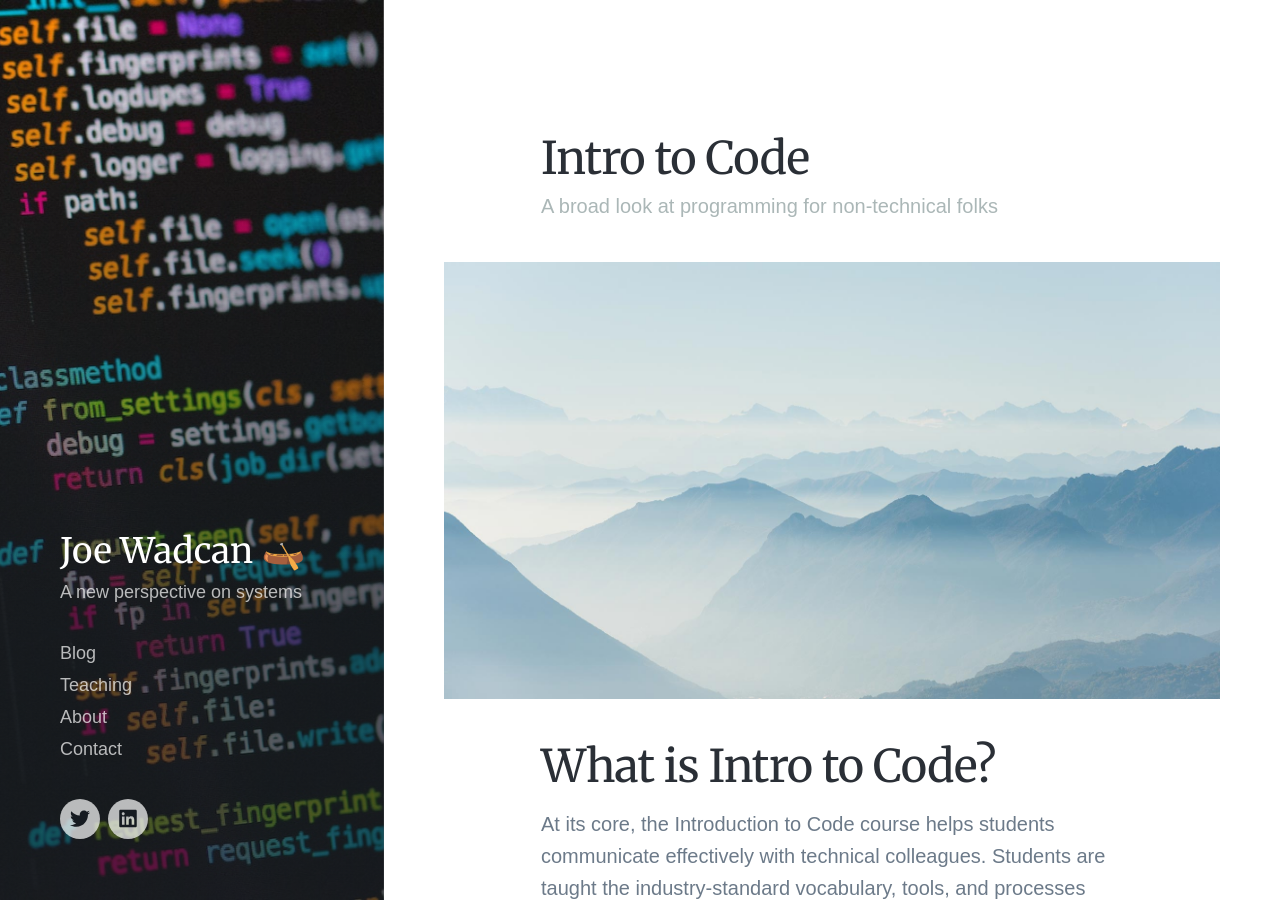
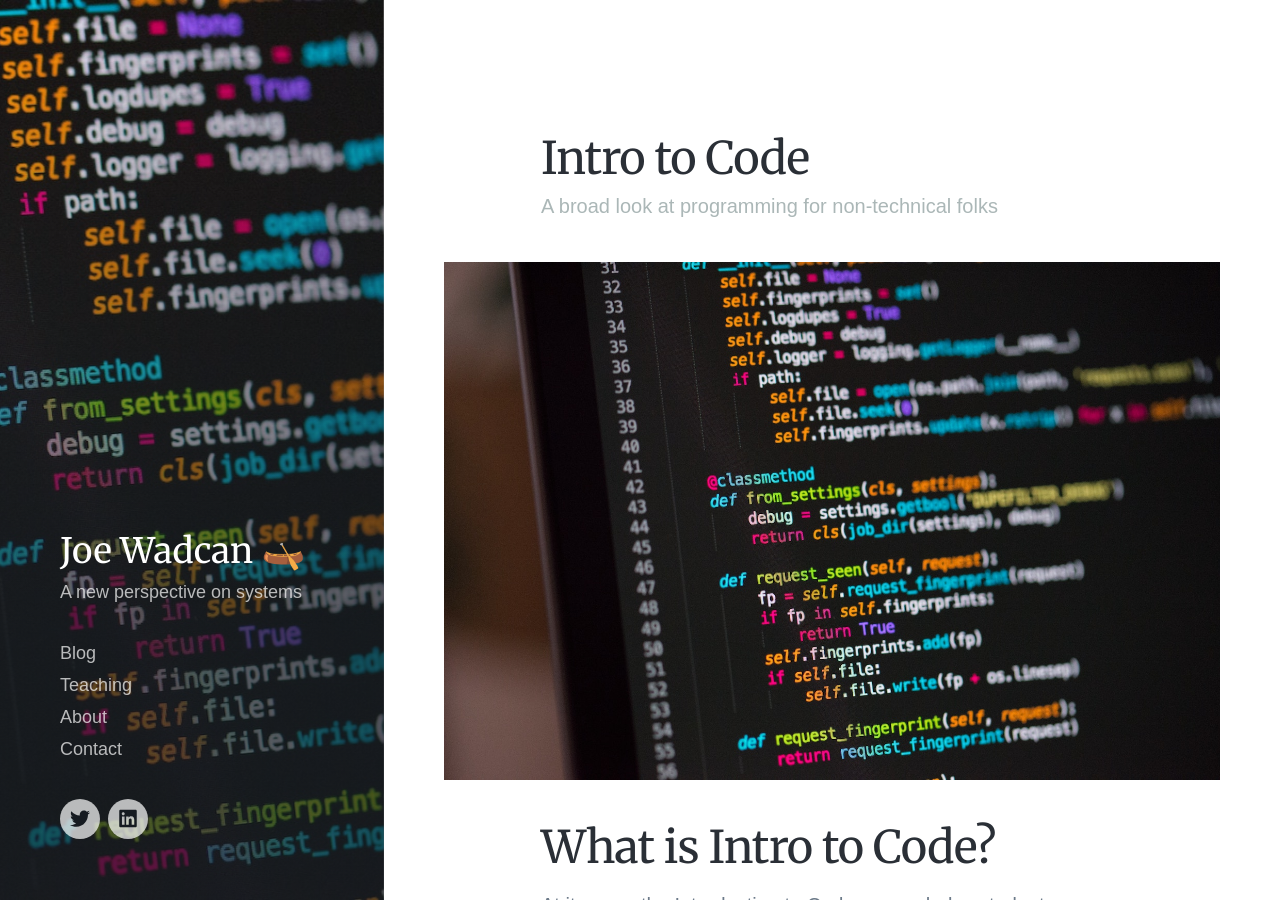
Before and after one commit to joewadcan/joewadcan.github.io, a Jekyll site: the page built from _projects/2019-05-14-intro-to-code.md, in a window 1280 px wide and 900 px high. Built offline with Jekyll 4.4.1, drawn with Linux system fonts in a browser that asks for light colours; nearby versions of some CDN libraries; some web fonts are replaced.

Commit message:
code background edit

```diff
--- a/_projects/2019-05-14-intro-to-code.md
+++ b/_projects/2019-05-14-intro-to-code.md
@@ -5,7 +5,7 @@ date: 2018-06-30 00:00:00
 featured_image: '/images/uploads/code-background.jpg'
 ---
 
-![](/images/demo/demo-landscape-2.jpg)
+![](/images/uploads/code-background.jpg)
 
 ## What is Intro to Code?
 
```
